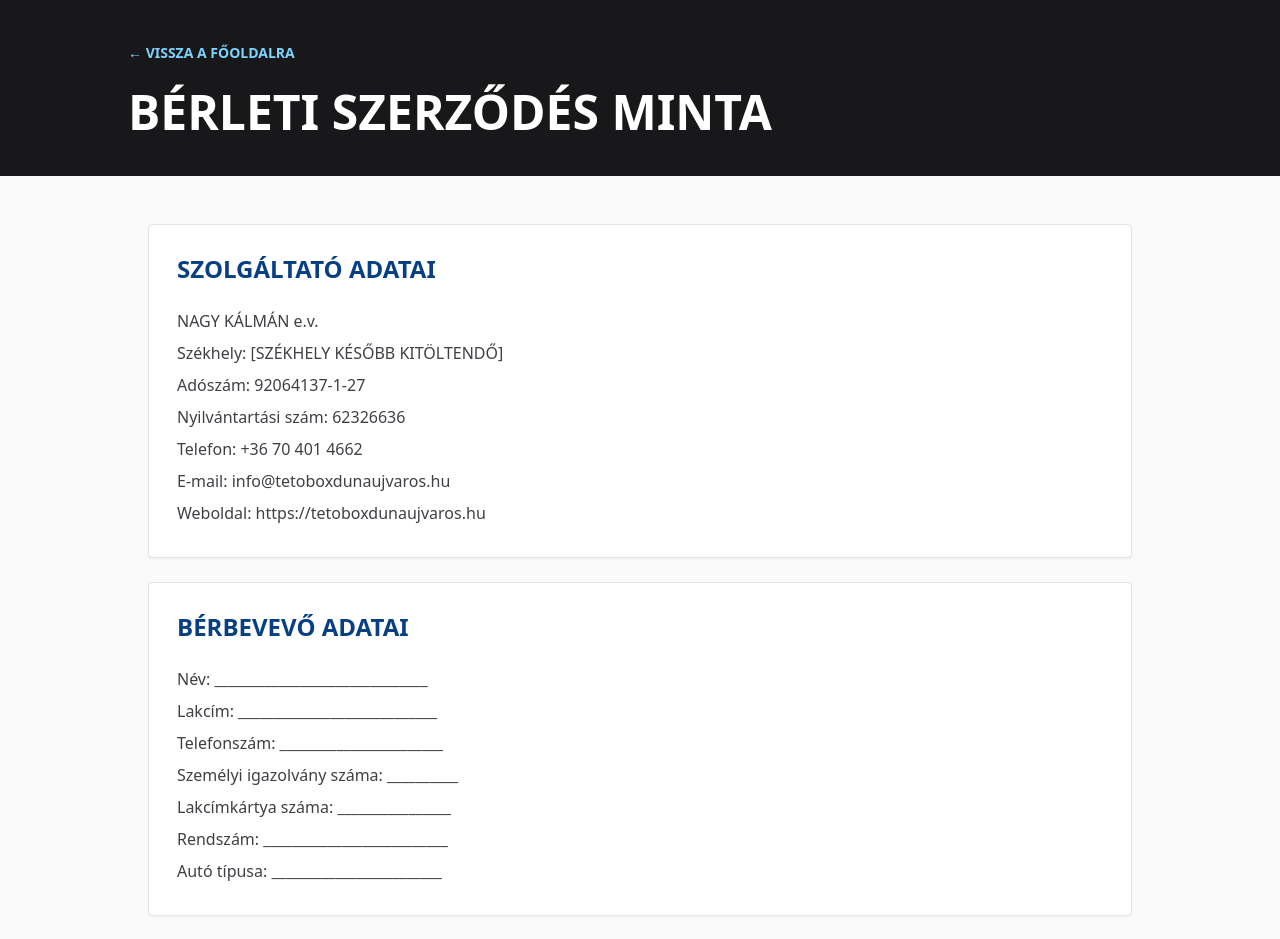
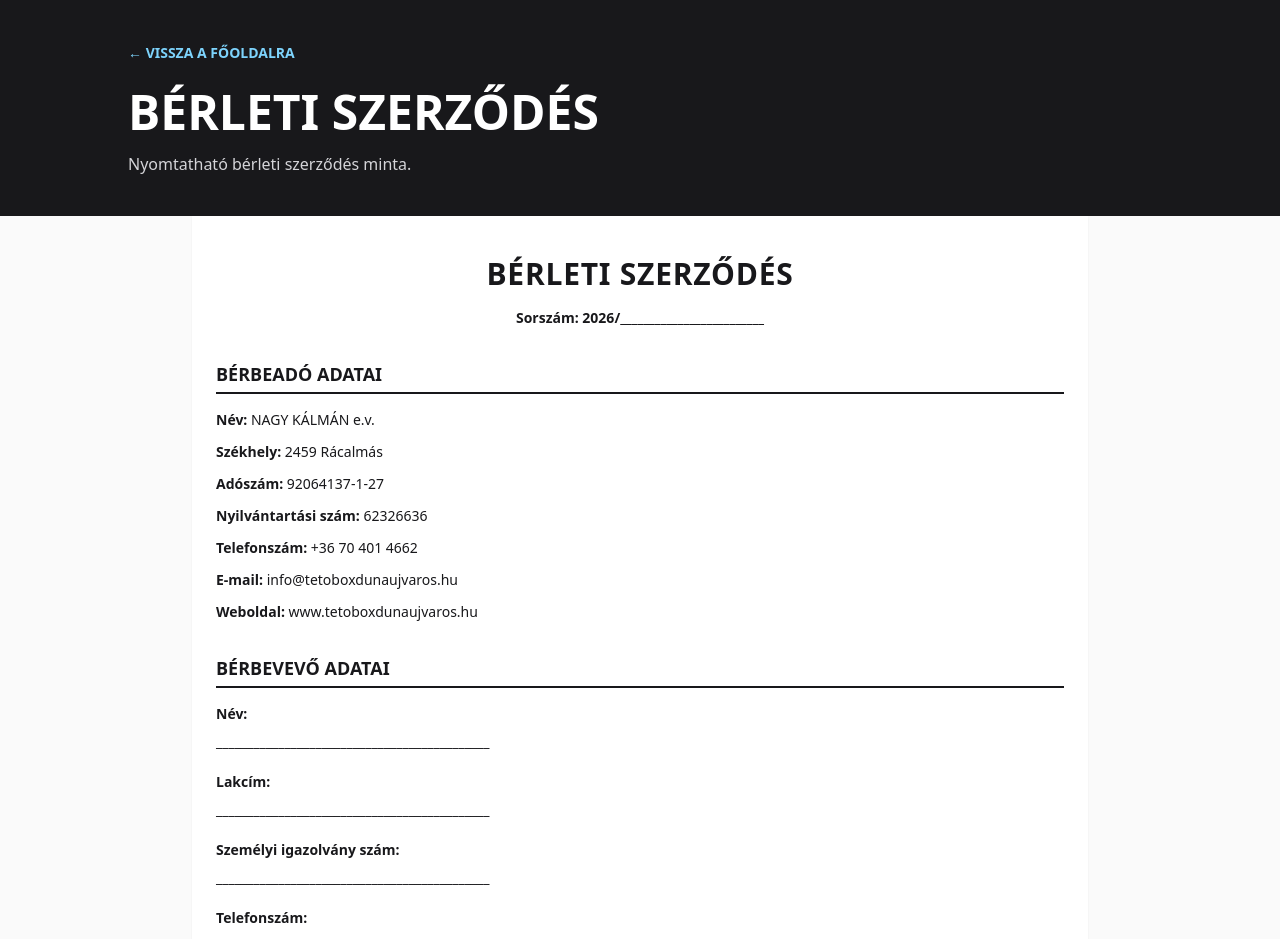
Before and after one commit to Bigbem111/tetoboxdunaujvaros.hu, a Next.js app: page /berleti-szerzodes in a window 1280 px wide. Shown: the top 939 px of the page. Built offline with nearby package versions, Linux system fonts and the light colour scheme.

Commit message:
Add files via upload

```diff
--- a/app/berleti-szerzodes/page.jsx
+++ b/app/berleti-szerzodes/page.jsx
@@ -1,68 +1,106 @@
 export default function Page() {
   return (
     <main className="min-h-screen bg-zinc-50 text-zinc-900">
-      <section className="bg-zinc-900 px-5 py-10 text-white">
+      <section className="bg-zinc-900 px-5 py-10 text-white print:hidden">
         <div className="mx-auto max-w-5xl">
           <a href="/" className="text-sm font-bold uppercase text-sky-300">← Vissza a főoldalra</a>
-          <h1 className="mt-6 text-4xl font-black uppercase md:text-5xl">Bérleti Szerződés Minta</h1>
+          <h1 className="mt-6 text-4xl font-black uppercase md:text-5xl">Bérleti szerződés</h1>
+          <p className="mt-4 text-zinc-300">Nyomtatható bérleti szerződés minta.</p>
         </div>
       </section>
-      <section className="mx-auto max-w-5xl space-y-6 px-5 py-12">
 
-<div className="rounded border border-zinc-200 bg-white p-7 shadow-sm">
-  <h2 className="text-2xl font-black uppercase text-[#063f83]">Szolgáltató adatai</h2>
-  <p className="mt-5 leading-8 text-zinc-700">
-    NAGY KÁLMÁN e.v.<br />
-    Székhely: [SZÉKHELY KÉSŐBB KITÖLTENDŐ]<br />
-    Adószám: 92064137-1-27<br />
-    Nyilvántartási szám: 62326636<br />
-    Telefon: +36 70 401 4662<br />
-    E-mail: info@tetoboxdunaujvaros.hu<br />
-    Weboldal: https://tetoboxdunaujvaros.hu
-  </p>
-</div>
+      <section className="mx-auto max-w-4xl bg-white px-6 py-10 shadow-sm print:shadow-none">
+        <div className="space-y-7 text-sm leading-7 text-zinc-900">
+          <div className="text-center">
+            <h1 className="text-3xl font-black uppercase tracking-wide">BÉRLETI SZERZŐDÉS</h1>
+            <p className="mt-3 font-semibold">Sorszám: 2026/_________________________</p>
+          </div>
 
-<div className="rounded border border-zinc-200 bg-white p-7 shadow-sm">
-  <h2 className="text-2xl font-black uppercase text-[#063f83]">Bérbevevő adatai</h2>
-  <p className="mt-5 leading-8 text-zinc-700">
-    Név: ______________________________<br />
-    Lakcím: ____________________________<br />
-    Telefonszám: _______________________<br />
-    Személyi igazolvány száma: __________<br />
-    Lakcímkártya száma: ________________<br />
-    Rendszám: __________________________<br />
-    Autó típusa: ________________________
-  </p>
-</div>
-<div className="rounded border border-zinc-200 bg-white p-7 shadow-sm">
-  <h2 className="text-2xl font-black uppercase text-[#063f83]">Bérleti tárgy</h2>
-  <p className="mt-5 leading-8 text-zinc-700">
-    Thule Touring M tetőbox — 1. db / Thule Touring M tetőbox — 2. db / Thule Touring L tetőbox — 1 db<br />
-    Egyéb: ______________________________
-  </p>
-</div>
-<div className="rounded border border-zinc-200 bg-white p-7 shadow-sm">
-  <h2 className="text-2xl font-black uppercase text-[#063f83]">Díjak és kaució</h2>
-  <p className="mt-5 leading-8 text-zinc-700">
-    Napi díj: __________ Ft / nap<br />
-    Minimum fizetendő bérleti díj: 8 000 Ft<br />
-    Kaució: 30 000 Ft<br />
-    Fizetési mód: készpénz / banki utalás / Revolut<br />
-    Átadás: ______ év ____ hó ____ nap ____ óra ____ perc<br />
-    Visszaadás: ______ év ____ hó ____ nap ____ óra ____ perc
-  </p>
-</div>
-<div className="rounded border border-zinc-200 bg-white p-7 shadow-sm">
-  <h2 className="text-2xl font-black uppercase text-[#063f83]">Felelősség és aláírás</h2>
-  <p className="mt-5 leading-8 text-zinc-700">
-    A bérlő az eszközt rendeltetésszerűen használja, és a bérleti idő alatt teljes felelősséggel tartozik érte.
-    A bérbeadó nem felel a tetőboxban elhelyezett tárgyakban keletkezett károkért.<br /><br />
-    Kelt: Dunaújváros, ______ év ____ hó ____ nap<br />
-    Bérbeadó aláírása: ____________________<br />
-    Bérbevevő aláírása: ____________________
-  </p>
-</div>
+          <section>
+            <h2 className="border-b-2 border-zinc-900 pb-1 text-lg font-black uppercase">BÉRBEADÓ ADATAI</h2>
+            <div className="mt-3 grid gap-1">
+              <p><strong>Név:</strong> NAGY KÁLMÁN e.v.</p>
+              <p><strong>Székhely:</strong> 2459 Rácalmás</p>
+              <p><strong>Adószám:</strong> 92064137-1-27</p>
+              <p><strong>Nyilvántartási szám:</strong> 62326636</p>
+              <p><strong>Telefonszám:</strong> +36 70 401 4662</p>
+              <p><strong>E-mail:</strong> info@tetoboxdunaujvaros.hu</p>
+              <p><strong>Weboldal:</strong> www.tetoboxdunaujvaros.hu</p>
+            </div>
+          </section>
 
+          <section>
+            <h2 className="border-b-2 border-zinc-900 pb-1 text-lg font-black uppercase">BÉRBEVEVŐ ADATAI</h2>
+            <div className="mt-3 grid gap-3">
+              <p><strong>Név:</strong><br />____________________________________________</p>
+              <p><strong>Lakcím:</strong><br />____________________________________________</p>
+              <p><strong>Személyi igazolvány szám:</strong><br />____________________________________________</p>
+              <p><strong>Telefonszám:</strong><br />+36 _______________________________________</p>
+              <p><strong>E-mail cím:</strong><br />___________________________@_______________</p>
+            </div>
+          </section>
+
+          <section>
+            <h2 className="text-lg font-black uppercase">1. A BÉRLET TÁRGYA</h2>
+            <div className="mt-3 grid gap-3">
+              <p><strong>Bérelt eszköz:</strong><br />____________________________________________</p>
+              <p><strong>Típus / Méret:</strong><br />____________________________________________</p>
+              <p><strong>Tartozékok:</strong><br />____________________________________________</p>
+            </div>
+          </section>
+
+          <section>
+            <h2 className="text-lg font-black uppercase">2. A BÉRLET IDŐTARTAMA</h2>
+            <div className="mt-3 grid gap-3">
+              <p><strong>Bérlés kezdete:</strong><br />2026 év ______ hó ______ nap ______ óra</p>
+              <p><strong>Bérlés vége:</strong><br />2026 év ______ hó ______ nap ______ óra</p>
+              <p><strong>Fizetendő napok száma:</strong> _________________</p>
+            </div>
+          </section>
+
+          <section>
+            <h2 className="text-lg font-black uppercase">3. DÍJAZÁS ÉS KAUCIÓ</h2>
+            <div className="mt-3 grid gap-3">
+              <p><strong>Teljes bérleti díj:</strong> __________________________ Ft</p>
+              <p><strong>Kaució összege:</strong> ____________________________ Ft</p>
+              <p><strong>Fizetés módja:</strong> készpénz / utalás</p>
+            </div>
+          </section>
+
+          <section>
+            <h2 className="text-lg font-black uppercase">4. BÉRLETI FELTÉTELEK</h2>
+            <ul className="mt-3 list-disc space-y-2 pl-6">
+              <li>A bérbeadó a bérleti tárgyat sérülésmentes állapotban adja át.</li>
+              <li>A bérbevevő köteles a bérelt eszközt rendeltetésszerűen használni.</li>
+              <li>A bérbevevő felel az eszközben keletkezett károkért, elvesztésért vagy nem rendeltetésszerű használatból eredő sérülésekért.</li>
+              <li>A bérleti tárgy visszaadása késedelem esetén a bérbeadó jogosult további napi díjat felszámítani.</li>
+              <li>A felszerelés és rögzítés a bérbeadó segítségével történik, azonban az utazás megkezdése előtt a bérbevevő köteles a rögzítést ellenőrizni.</li>
+              <li>A bérbeadó az átadás és visszavétel során fényképes dokumentációt készíthet.</li>
+              <li>Elveszett kulcs esetén a bérbevevő köteles a csere költségét megtéríteni.</li>
+              <li>A kaució a sérülésmentes visszaadás után visszajár.</li>
+            </ul>
+          </section>
+
+          <section>
+            <h2 className="text-lg font-black uppercase">5. NYILATKOZAT</h2>
+            <p className="mt-3">
+              A bérbevevő kijelenti, hogy a bérleti feltételeket megismerte és elfogadja.
+              A személyes adatok kezelése az adatvédelmi szabályok szerint történik.
+            </p>
+          </section>
+
+          <section className="pt-4">
+            <p><strong>Hely, Dátum:</strong> Rácalmás, 2026_________________</p>
+            <div className="mt-14 grid grid-cols-2 gap-10 text-center">
+              <div>
+                <div className="border-t border-zinc-900 pt-2">Bérbeadó aláírása</div>
+              </div>
+              <div>
+                <div className="border-t border-zinc-900 pt-2">Bérbevevő aláírása</div>
+              </div>
+            </div>
+          </section>
+        </div>
       </section>
     </main>
   );
--- a/app/layout.jsx
+++ b/app/layout.jsx
@@ -1,6 +1,8 @@
 import './globals.css';
+import Script from 'next/script';
 
 export const metadata = {
+  metadataBase: new URL('https://www.tetoboxdunaujvaros.hu'),
   title: 'Tetőbox bérlés Dunaújváros | Tetőbox, tetőcsomagtartó, kerékpárszállító',
   description:
     'Tetőbox bérlés Dunaújvárosban kedvező áron. Tetőcsomagtartó és kerékpárszállító bérlés, segítség a felszerelésben, gyors foglalás.',
@@ -12,26 +14,59 @@ export const metadata = {
     'tetőbox Dunaújváros',
   ],
   icons: {
-    icon: '/favicon.ico',
+    icon: [
+      { url: '/favicon.ico' },
+      { url: '/favicon-96x96.png', sizes: '96x96', type: 'image/png' },
+      { url: '/icon.png', sizes: '96x96', type: 'image/png' },
+    ],
     shortcut: '/favicon.ico',
-    apple: '/apple-touch-icon.png',
+    apple: [
+      { url: '/apple-touch-icon.png', sizes: '180x180', type: 'image/png' },
+      { url: '/apple-icon.png', sizes: '180x180', type: 'image/png' },
+    ],
   },
   manifest: '/site.webmanifest',
   openGraph: {
     title: 'Tetőbox bérlés Dunaújváros',
     description:
       'Tetőbox, tetőcsomagtartó és kerékpárszállító bérlés Dunaújvárosban.',
-    url: 'https://tetoboxdunaujvaros.hu',
+    url: 'https://www.tetoboxdunaujvaros.hu',
     siteName: 'Tetőbox bérlés Dunaújváros',
     locale: 'hu_HU',
     type: 'website',
+    images: [
+      {
+        url: '/tetobox-logo.png',
+        width: 1024,
+        height: 1024,
+        alt: 'Tetőbox bérlés Dunaújváros logó',
+      },
+    ],
   },
+};
+
+export const viewport = {
+  themeColor: '#0f172a',
 };
 
 export default function RootLayout({ children }) {
   return (
     <html lang="hu">
-      <body>{children}</body>
+      <body>
+        <Script
+          src="https://www.googletagmanager.com/gtag/js?id=AW-18171418169"
+          strategy="afterInteractive"
+        />
+        <Script id="google-ads-tag" strategy="afterInteractive">
+          {`
+            window.dataLayer = window.dataLayer || [];
+            function gtag(){dataLayer.push(arguments);}
+            gtag('js', new Date());
+            gtag('config', 'AW-18171418169');
+          `}
+        </Script>
+        {children}
+      </body>
     </html>
   );
 }
--- a/app/page.jsx
+++ b/app/page.jsx
@@ -9,7 +9,7 @@ export default function TetoboxDunaujvarosWebsite() {
       image: '/M-méret.jpg',
       size: 'Kb. 300–350 liter',
       description: 'Kisebb családoknak, rövidebb utakhoz, hétvégi kiránduláshoz.',
-      price: '2 000 Ft / nap-tól',
+      price: '3 000 Ft / nap-tól',
       min: 'Minimum bérleti díj: 8 000 Ft',
     },
     {
@@ -17,7 +17,7 @@ export default function TetoboxDunaujvarosWebsite() {
       image: '/L-méret.jpg',
       size: 'Kb. 400 liter',
       description: 'Családi nyaraláshoz, hosszabb utakhoz, síeléshez.',
-      price: '2 000 Ft / nap-tól',
+      price: '2 500 Ft / nap-tól',
       min: 'Minimum bérleti díj: 8 000 Ft',
     },
     {
@@ -35,13 +35,13 @@ export default function TetoboxDunaujvarosWebsite() {
       title: 'Tetőcsomagtartó bérlés',
       image: '/Wingbar-evo.jpg',
       text: 'Ha nincs saját keresztrúd az autón, a tetőboxhoz tetőcsomagtartó is bérelhető. Autótípus alapján egyeztetjük a kompatibilitást.',
-      price: '1 500 Ft / nap-tól',
+      price: '2 000 Ft / nap-tól',
     },
     {
       title: 'Kerékpárszállító bérlés',
       image: '/Kerékpárszállító.jpg',
       text: 'Kerékpárok szállításához tetőre vagy vonóhorogra szerelhető megoldások, előzetes egyeztetés alapján.',
-      price: '2 000 Ft / nap-tól',
+      price: '3 000 Ft / nap-tól',
     },
   ];
 
@@ -59,7 +59,7 @@ export default function TetoboxDunaujvarosWebsite() {
     },
     {
       name: 'J. István',
-      text: 'Korrekt, segítőkész kiszolgálás. Több éve ide járunk, meg vagyunk elégedve.',
+      text: 'Korrekt, segítőkész kiszolgálás. Meg vagyunk elégedve.',
     },
     {
       name: 'B. Péter',
```
Also changed, not shown: CURRENT_BUILD_NOTES.txt (added), public/site.webmanifest, 1 other file (tests, documents, lock files or other folders).
